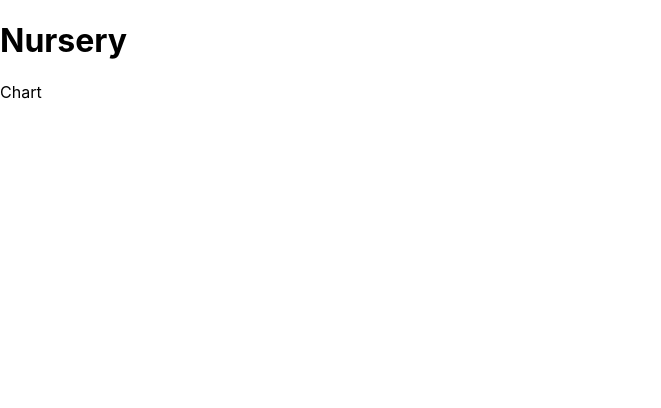
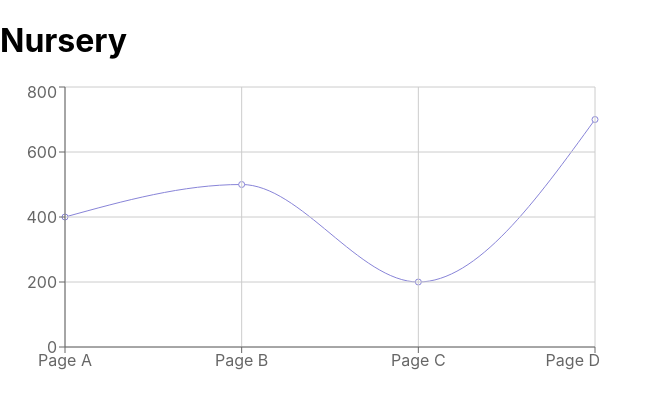
Before and after one commit to vincentgu818/nursery-frontend, a React (Create React App) app: page / in a window 1280 px wide. Shown: the top 408 px of the page, without its empty margins (0-661 px from the left). Built offline with nearby package versions, Linux system fonts and the light colour scheme.

Commit message:
added dummy line chart with recharts

```diff
--- a/package.json
+++ b/package.json
@@ -6,7 +6,8 @@
     "react": "^16.8.3",
     "react-dom": "^16.8.3",
     "react-router-dom": "^4.3.1",
-    "react-scripts": "2.1.5"
+    "react-scripts": "2.1.5",
+    "recharts": "^1.5.0"
   },
   "scripts": {
     "start": "react-scripts start",
--- a/src/components/Chart.js
+++ b/src/components/Chart.js
@@ -1,10 +1,22 @@
 import React, { Component } from "react";
+import { LineChart, Line, CartesianGrid, XAxis, YAxis } from 'recharts';
+const data = [
+  {name: 'Page A', uv: 400, pv: 1400, amt: 1400},
+  {name: 'Page B', uv: 500, pv: 2000, amt: 2000},
+  {name: 'Page C', uv: 200, pv: 2200, amt: 2200},
+  {name: 'Page D', uv: 700, pv: 2400, amt: 2400}
+];
 
 class Chart extends Component {
   render() {
     return (
       <div>
-        Chart
+      <LineChart width={600} height={300} data={data}>
+        <Line type="monotone" dataKey="uv" stroke="#8884d8" />
+        <CartesianGrid stroke="#ccc" />
+        <XAxis dataKey="name" />
+        <YAxis />
+      </LineChart>
       </div>
     )
   }
```
Also changed, not shown: 1 other file (tests, documents, lock files or other folders).
